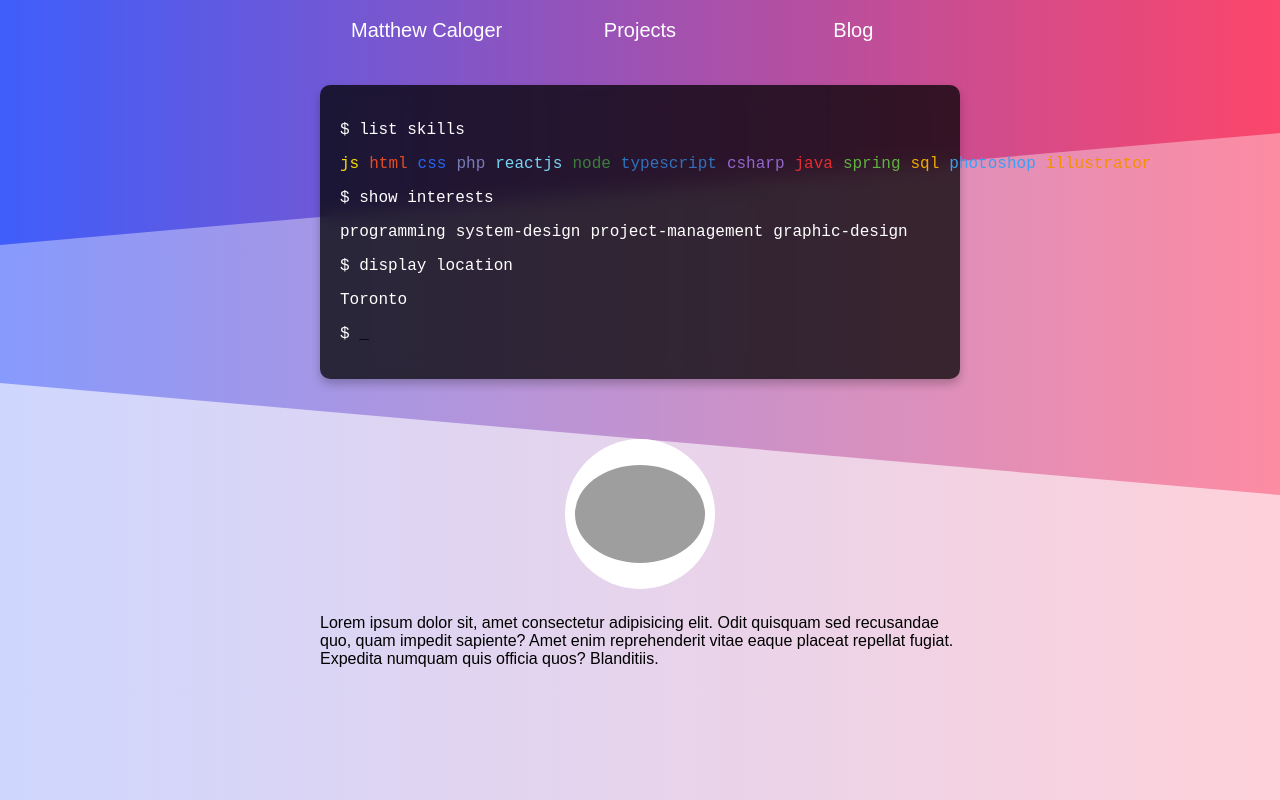
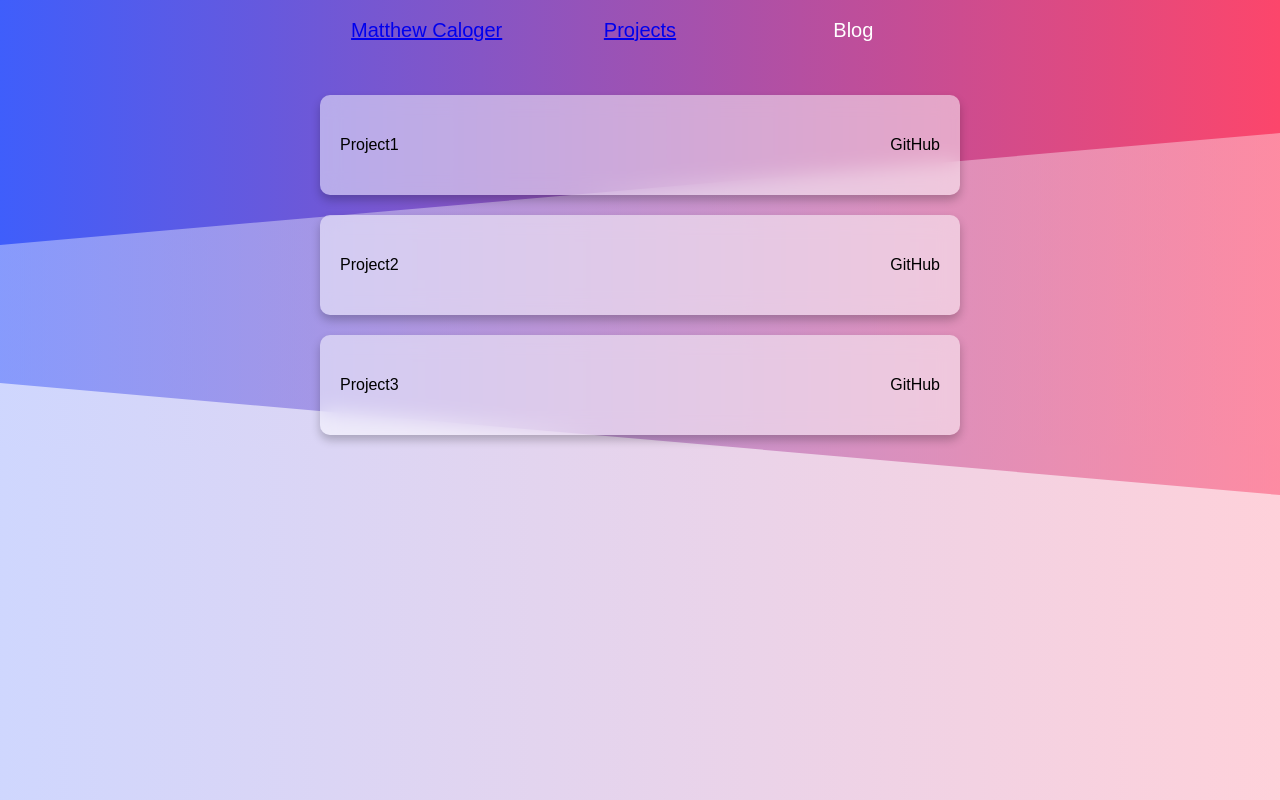
Before and after one commit to mattcaloger/Caloger.com, a React (Create React App) app in the folder calogercom/: page /projects in a window 1280 px wide. Built offline with nearby package versions, Linux system fonts and the light colour scheme; grey boxes are pictures that could not be loaded.

Commit message:
Add routing and projects page

```diff
--- a/calogercom/src/App.js
+++ b/calogercom/src/App.js
@@ -5,15 +5,34 @@ import Terminal from './Components/Terminal/Terminal';
 import StylizedSlant from './Components/StylizedSlant/StylizedSlant';
 import Content from './Components/Layout/Content';
 import AboutBlurb from './Components/AboutBlurb/AboutBlurb';
+import { motion } from 'framer-motion';
+import AppRouter from './Components/AppRouter/AppRouter';
+
+const variants = {
+  hidden: { opacity: 0 },
+  show: { opacity: 1},
+}
+
+const container = {
+  hidden: {opacity: 0},
+  show: {
+      opacity: 1,
+      transition: {
+          delayChildren: 0.1,
+              staggerChildren: 0.1
+          }
+      }
+}
 
 function App() {
   return (
     <div className="App">
-      <StylizedSlant />
-      <Content>
-        <NavBar />
-        <Terminal />
-        <AboutBlurb />
+      <StylizedSlant/>
+      <Content as={motion.div} variants={container} initial="hidden"
+    animate="show">
+
+        <AppRouter />
+
       </Content>
 
     </div>
--- a/calogercom/src/Components/AboutBlurb/AboutBlurb.jsx
+++ b/calogercom/src/Components/AboutBlurb/AboutBlurb.jsx
@@ -13,36 +13,31 @@ const AboutBlock = styled.div`
     }
 `
 
-const AboutImgContainer = styled.div`
-    display:flex;
-    justify-content: center;
-    align-items: center;
-    width: 150px;
-    height: 150px;
-    background: white;
-    border-radius: 100%;
-    padding: 10px;
+
+const BlurbCard = styled.div`
+    box-shadow: 0 0px 0px rgba(0, 0, 0, 0.16), 0 5px 10px rgba(0, 0, 0, 0.23);
+    font-family: monospace;
+    background: rgba(256,256,256,.5);
+    backdrop-filter: blur(10px);
+    color: black;
+    width: 100%;
+    border-radius: 10px;
+    margin: auto;
+    margin-bottom: 50px;
+    padding: 20px;
+    user-select: none;
 `
-
-const AboutImg = styled.img`
-    width: 100%;
-    height: auto;
-    border-radius: 100%;
-`
-
 
 
 
 export default function AboutBlurb() {
     return (
         <AboutBlock>
-            <AboutImgContainer>
-                <AboutImg src="https://www.pngitem.com/pimgs/m/41-414389_account-avatar-face-head-person-profile-user-person.png"></AboutImg>
-            </AboutImgContainer>
 
-            <div>
+
+            <BlurbCard>
                 Lorem ipsum dolor sit, amet consectetur adipisicing elit. Odit quisquam sed recusandae quo, quam impedit sapiente? Amet enim reprehenderit vitae eaque placeat repellat fugiat. Expedita numquam quis officia quos? Blanditiis.
-            </div>
+            </BlurbCard>
 
         </AboutBlock>
 
--- /dev/null
+++ b/calogercom/src/Components/AppRouter/AppRouter.jsx
@@ -0,0 +1,26 @@
+import React from 'react'
+import {
+    BrowserRouter,
+    Routes,
+    Route
+  } from "react-router-dom";
+
+import HomePage from '../Pages/HomePage/HomePage'
+import ProjectsPage from '../Pages/ProjectsPage/ProjectsPage';
+import NavBar from '../NavBar/NavBar';
+import StylizedSlant from '../StylizedSlant/StylizedSlant';
+
+
+export default function AppRouter() {
+    return (
+        <BrowserRouter>
+            <NavBar />
+            <Routes>
+                <Route path="/" element={<HomePage />}>
+
+                </Route>
+                <Route path="projects" element={<ProjectsPage />}></Route>
+            </Routes>
+        </BrowserRouter>
+    )
+}
--- a/calogercom/src/Components/NavBar/NavBar.jsx
+++ b/calogercom/src/Components/NavBar/NavBar.jsx
@@ -1,5 +1,6 @@
 import React from 'react'
 import styled from 'styled-components'
+import { Link, Router } from "react-router-dom";
 
 const HeaderNav = styled.nav`
     font-size: 20px;
@@ -35,10 +36,12 @@ export default function NavBar() {
     return (
         <HeaderNav>
                 <NavItem>
-                Matthew Caloger
+                    <Link to="/">Matthew Caloger</Link>
+
                 </NavItem>
                 <NavItem>
-                Projects
+                    <Link to="/projects">Projects</Link>
+
                 </NavItem>
                 <NavItem>
                     Blog
--- /dev/null
+++ b/calogercom/src/Components/Pages/HomePage/HomePage.jsx
@@ -0,0 +1,14 @@
+import React from 'react'
+import AboutBlurb from '../../AboutBlurb/AboutBlurb'
+import ProfilePicture from '../../ProfilePicture/ProfilePicture'
+import Terminal from '../../Terminal/Terminal'
+
+export default function HomePage() {
+    return (
+        <div>
+            <Terminal />
+            <ProfilePicture />
+            <AboutBlurb />
+        </div>
+    )
+}
--- /dev/null
+++ b/calogercom/src/Components/Pages/ProjectsPage/ProjectCard.jsx
@@ -0,0 +1,37 @@
+import React from 'react'
+import styled from 'styled-components'
+
+const Card = styled.div`
+
+    display: flex;
+    height: 100px;
+    align-items: center;
+
+    box-shadow: 0 0px 0px rgba(0, 0, 0, 0.16), 0 5px 10px rgba(0, 0, 0, 0.23);
+
+    background: rgba(256,256,256,.5);
+    backdrop-filter: blur(10px);
+    color: black;
+    width: 100%;
+    border-radius: 10px;
+    margin: auto;
+    margin-bottom: 50px;
+    padding: 20px;
+    user-select: none;
+`
+
+
+
+const Title = styled.div`
+    flex: 3;
+`
+
+export default function ProjectCard(props) {
+    return (
+        <Card>
+            <img src={props.image} />
+            <Title>{props.title}</Title>
+            <span>GitHub</span>
+        </Card>
+    )
+}
--- /dev/null
+++ b/calogercom/src/Components/Pages/ProjectsPage/ProjectsPage.jsx
@@ -0,0 +1,41 @@
+import { motion } from 'framer-motion'
+import React from 'react'
+import styled from 'styled-components'
+import ProjectCard from './ProjectCard'
+
+
+const variants = {
+    hidden: { opacity: 0 },
+    show: { opacity: 1},
+  }
+
+const container = {
+    hidden: { opacity: 0 },
+    show: {
+        opacity: 1,
+        transition: {
+                delayChildren: 3,
+                staggerChildren: 3
+            }
+        }
+}
+
+const ProjectsContainer = styled.div`
+    display: flex;
+    flex-direction: column;
+
+    &>* {
+        margin-top: 10px;
+        margin-bottom: 10px;
+    }
+`
+
+export default function ProjectsPage() {
+    return (
+        <ProjectsContainer as={motion.div} variants={container} initial="hidden" animate="show">
+            <ProjectCard as={motion.div} variants={variants} title="Project1" />
+            <ProjectCard as={motion.div} variants={variants} title="Project2" />
+            <ProjectCard as={motion.div} variants={variants} title="Project3" />
+        </ProjectsContainer>
+    )
+}
--- /dev/null
+++ b/calogercom/src/Components/ProfilePicture/ProfilePicture.jsx
@@ -0,0 +1,31 @@
+import React from 'react'
+import styled from 'styled-components'
+
+const AboutImgContainer = styled.div`
+    display:flex;
+    justify-content: center;
+    align-items: center;
+    width: 150px;
+    height: 150px;
+    background: white;
+    border-radius: 100%;
+    padding: 10px;
+    box-shadow: 0 0px 0px rgba(0, 0, 0, 0.16), 0 5px 10px rgba(0, 0, 0, 0.23);
+    font-family: monospace;
+    background: rgba(256,256,256,.75);
+    backdrop-filter: blur(10px);
+`
+
+const AboutImg = styled.img`
+    width: 100%;
+    height: auto;
+    border-radius: 100%;
+`
+
+export default function ProfilePicture() {
+    return (
+        <AboutImgContainer>
+                <AboutImg src="https://www.pngitem.com/pimgs/m/41-414389_account-avatar-face-head-person-profile-user-person.png"></AboutImg>
+            </AboutImgContainer>
+    )
+}
--- a/calogercom/src/index.js
+++ b/calogercom/src/index.js
@@ -4,9 +4,12 @@ import './index.css';
 import App from './App';
 import reportWebVitals from './reportWebVitals';
 
+
 ReactDOM.render(
   <React.StrictMode>
-    <App />
+
+      <App />
+
   </React.StrictMode>,
   document.getElementById('root')
 );
```
Lines whose indentation alone changed are shown as unchanged.
